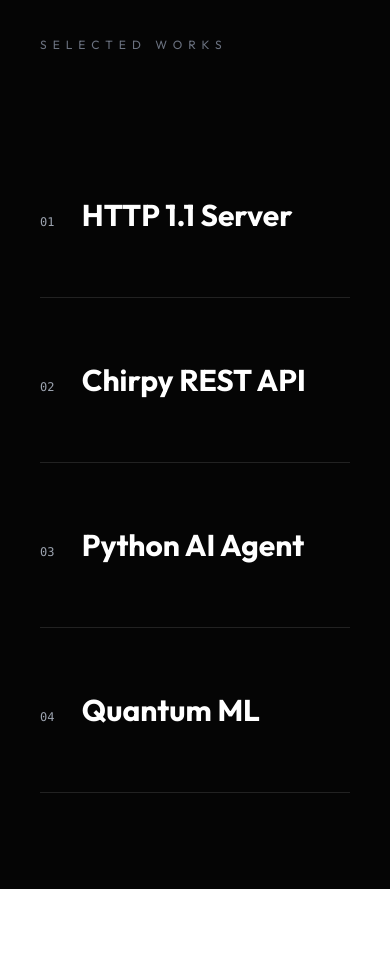
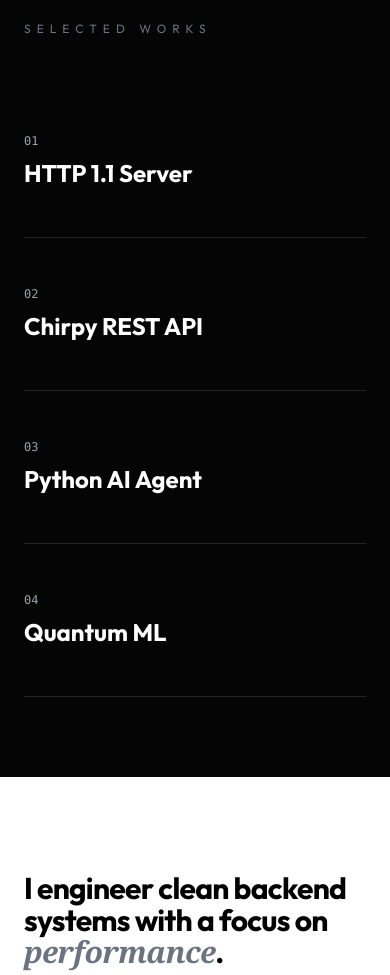
Before and after one commit to AnikBarua007/PortFolio, a plain HTML site: page index.html in a window 390 px wide. Shown: the part 1200-2175 px from the top of the page. Drawn offline with nearby package versions, Linux system fonts and the light colour scheme; a web font is replaced by a local one.

Commit message:
complete mobile optimization for all sections

```diff
--- a/index.html
+++ b/index.html
@@ -233,18 +233,18 @@
   </section>
 
   <!-- Projects Section -->
-  <section id="work" class="py-24 px-10 md:px-24">
-    <h2 class="reveal text-xs uppercase tracking-[0.5em] mb-20 text-gray-500">
+  <section id="work" class="py-20 md:py-24 px-6 md:px-24">
+    <h2 class="reveal text-xs uppercase tracking-[0.5em] mb-12 md:mb-20 text-gray-500">
       Selected Works
     </h2>
 
     <div class="flex flex-col">
-      <div class="project-card py-16 flex justify-between items-center cursor-pointer group">
+      <div class="project-card py-12 md:py-16 flex flex-col md:flex-row justify-between items-start md:items-center cursor-pointer group gap-4 md:gap-0">
         <a href="https://github.com/AnikBarua007/HTTP-1.1_protocol-server-from-scratch-in-Go" target="_blank"
-          rel="noreferrer" class="flex-1 flex justify-between items-center pr-8">
+          rel="noreferrer" class="flex-1 flex justify-between items-center pr-0 md:pr-8 w-full">
           <div>
-            <span class="text-xs text-gray-400 font-mono mr-6">01</span>
-            <h3 class="text-3xl md:text-5xl font-bold inline-block group-hover:italic transition-all duration-300">
+            <span class="text-xs text-gray-400 font-mono mr-4 md:mr-6 block md:inline mb-2 md:mb-0">01</span>
+            <h3 class="text-2xl md:text-5xl font-bold inline-block group-hover:italic transition-all duration-300">
               HTTP 1.1 Server
             </h3>
           </div>
@@ -257,12 +257,12 @@
         </div>
       </div>
 
-      <div class="project-card py-16 flex justify-between items-center cursor-pointer group">
+      <div class="project-card py-12 md:py-16 flex flex-col md:flex-row justify-between items-start md:items-center cursor-pointer group gap-4 md:gap-0">
         <a href="https://github.com/AnikBarua007/RestAPI_http_server_go" target="_blank" rel="noreferrer"
-          class="flex-1 flex justify-between items-center pr-8">
+          class="flex-1 flex justify-between items-center pr-0 md:pr-8 w-full">
           <div>
-            <span class="text-xs text-gray-400 font-mono mr-6">02</span>
-            <h3 class="text-3xl md:text-5xl font-bold inline-block group-hover:italic transition-all duration-300">
+            <span class="text-xs text-gray-400 font-mono mr-4 md:mr-6 block md:inline mb-2 md:mb-0">02</span>
+            <h3 class="text-2xl md:text-5xl font-bold inline-block group-hover:italic transition-all duration-300">
               Chirpy REST API
             </h3>
           </div>
@@ -277,11 +277,11 @@
         </div>
       </div>
 
-      <div class="project-card py-16 flex justify-between items-center cursor-pointer group" tabindex="0" role="article"
+      <div class="project-card py-12 md:py-16 flex flex-col md:flex-row justify-between items-start md:items-center cursor-pointer group gap-4 md:gap-0" tabindex="0" role="article"
         aria-label="Python AI Coding Agent">
-        <div class="flex-1 pr-8">
-          <span class="text-xs text-gray-400 font-mono mr-6">03</span>
-          <h3 class="text-3xl md:text-5xl font-bold inline-block group-hover:italic transition-all duration-300">
+        <div class="flex-1 pr-0 md:pr-8 w-full">
+          <span class="text-xs text-gray-400 font-mono mr-4 md:mr-6 block md:inline mb-2 md:mb-0">03</span>
+          <h3 class="text-2xl md:text-5xl font-bold inline-block group-hover:italic transition-all duration-300">
             Python AI Agent
           </h3>
         </div>
@@ -294,11 +294,11 @@
         </div>
       </div>
 
-      <div class="project-card py-16 flex justify-between items-center cursor-pointer group" tabindex="0" role="article"
+      <div class="project-card py-12 md:py-16 flex flex-col md:flex-row justify-between items-start md:items-center cursor-pointer group gap-4 md:gap-0" tabindex="0" role="article"
         aria-label="Quantum ML Research Project">
-        <div class="flex-1 pr-8">
-          <span class="text-xs text-gray-400 font-mono mr-6">04</span>
-          <h3 class="text-3xl md:text-5xl font-bold inline-block group-hover:italic transition-all duration-300">
+        <div class="flex-1 pr-0 md:pr-8 w-full">
+          <span class="text-xs text-gray-400 font-mono mr-4 md:mr-6 block md:inline mb-2 md:mb-0">04</span>
+          <h3 class="text-2xl md:text-5xl font-bold inline-block group-hover:italic transition-all duration-300">
             Quantum ML
           </h3>
         </div>
@@ -314,12 +314,12 @@
 
   <!-- About Section -->
   <section id="about"
-    class="py-32 px-6 md:px-24 bg-white text-black min-h-screen flex items-center relative overflow-hidden">
+    class="py-24 md:py-32 px-6 md:px-24 bg-white text-black min-h-screen flex items-center relative overflow-hidden">
     <!-- Background subtle decorative circle -->
-    <div class="absolute -top-32 -right-32 w-96 h-96 bg-gray-100 rounded-full -z-10"></div>
+    <div class="absolute -top-32 -right-32 w-72 h-72 md:w-96 md:h-96 bg-gray-100 rounded-full -z-10"></div>
 
     <div class="max-w-5xl">
-      <h2 class="reveal text-4xl md:text-[5rem] font-bold leading-[1.05] tracking-tight mb-16">
+      <h2 class="reveal text-3xl md:text-[5rem] font-bold leading-[1.05] tracking-tight mb-12 md:mb-16">
         I engineer clean backend systems with a focus on
         <span class="italic font-serif text-gray-500">performance</span>.
       </h2>
@@ -368,12 +368,12 @@
   </section>
 
   <!-- Resume Section -->
-  <section id="resume" class="py-32 px-6 md:px-24">
-    <h2 class="reveal text-xs font-bold uppercase tracking-[0.5em] mb-12 text-gray-500">
+  <section id="resume" class="py-24 md:py-32 px-4 md:px-24">
+    <h2 class="reveal text-xs font-bold uppercase tracking-[0.5em] mb-8 md:mb-12 text-gray-500 px-2 md:px-0">
       Resume
     </h2>
     <div class="reveal border border-gray-800 rounded-2xl overflow-hidden bg-[#0a0a0a]">
-      <div class="p-6 md:p-8 flex flex-wrap gap-6 justify-between items-center border-b border-gray-800">
+      <div class="p-4 md:p-8 flex flex-col md:flex-row gap-4 md:gap-6 justify-between items-start md:items-center border-b border-gray-800">
         <p class="text-gray-400 text-xs font-medium uppercase tracking-[0.2em]">
           Preview and download
         </p>
@@ -396,13 +396,13 @@
   </section>
 
   <!-- Contact Section -->
-  <section id="contact" class="py-32 px-6 md:px-24 flex flex-col items-center justify-center min-h-[70vh] relative">
-    <div class="reveal text-center z-10 w-full">
-      <p class="text-gray-500 font-medium uppercase tracking-[0.3em] text-xs mb-8">
+  <section id="contact" class="py-24 md:py-32 px-6 md:px-24 flex flex-col items-center justify-center min-h-[50vh] md:min-h-[70vh] relative">
+    <div class="reveal text-center z-10 w-full mt-10 md:mt-0">
+      <p class="text-gray-500 font-medium uppercase tracking-[0.3em] text-[10px] md:text-xs mb-6 md:mb-8">
         Have a project in mind?
       </p>
       <a href="mailto:anik.compsc@gmail.com"
-        class="text-5xl md:text-[7rem] font-bold tracking-tighter hover:italic hover:text-gray-300 transition-all duration-300 inline-block">Let’s
+        class="text-4xl md:text-[7rem] font-bold tracking-tighter hover:italic hover:text-gray-300 transition-all duration-300 inline-block leading-tight">Let’s
         Build</a>
 
       <div class="mt-16 flex justify-center gap-10 text-sm font-medium uppercase tracking-[0.1em] text-gray-400">
```
